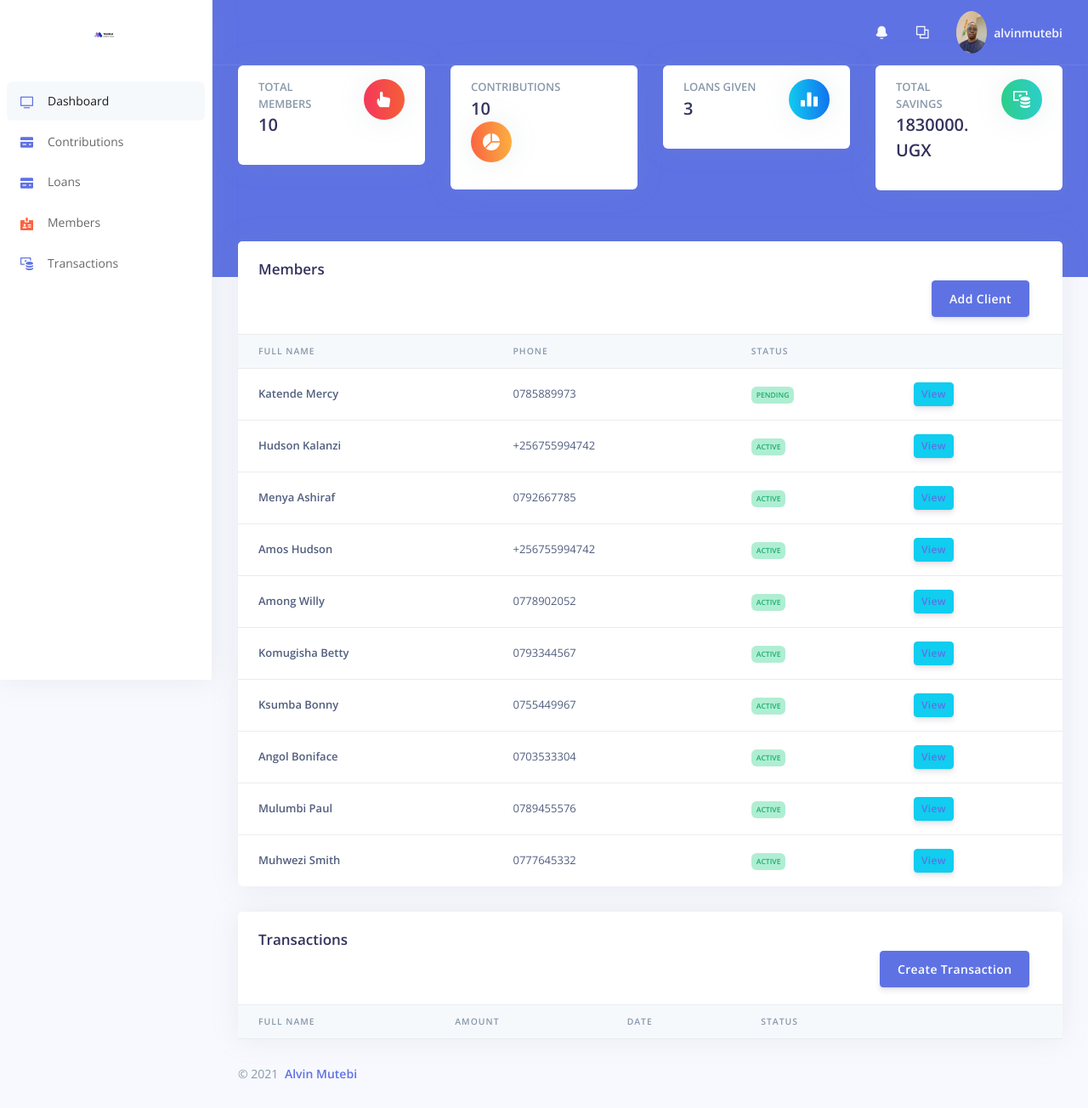
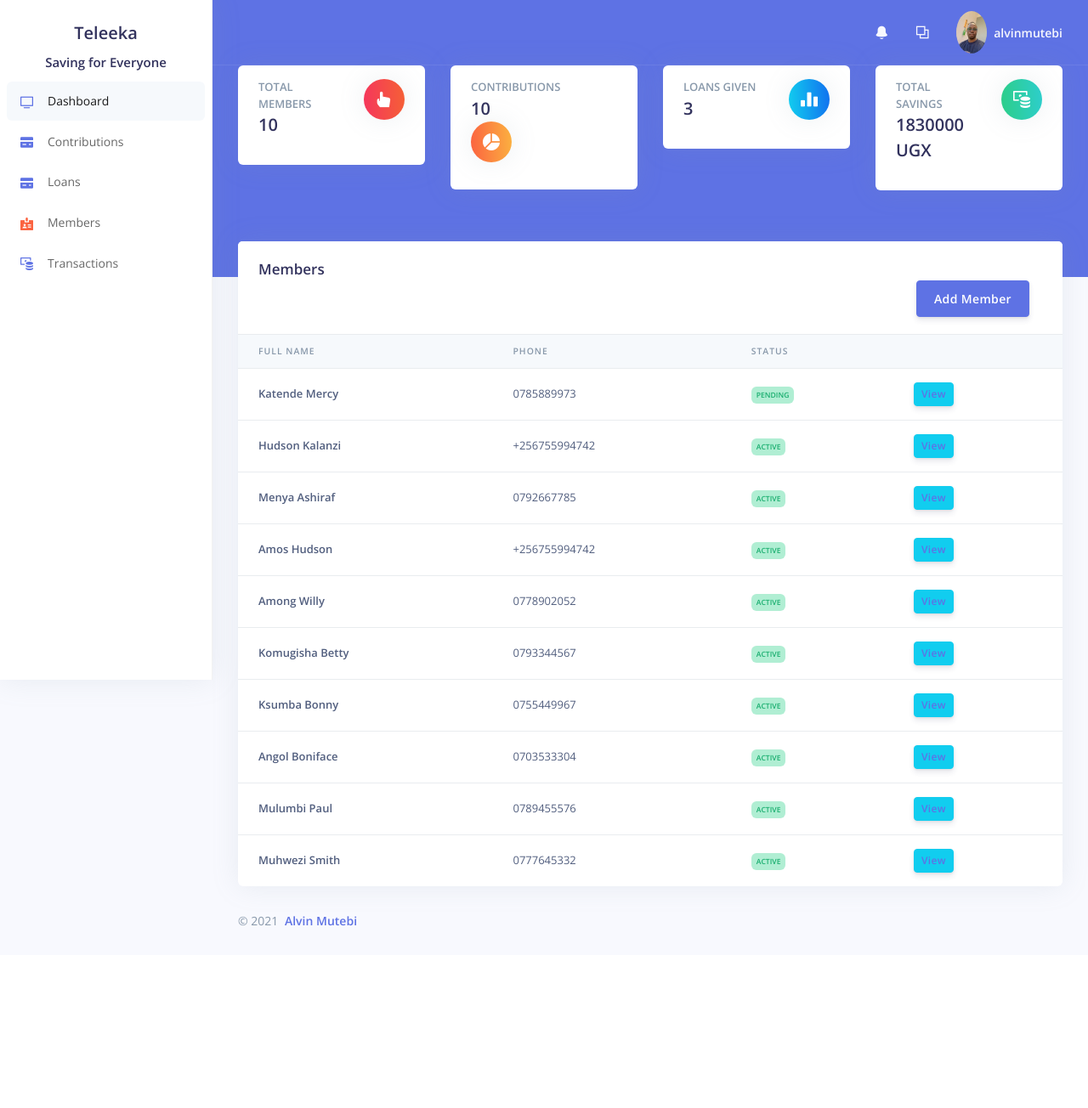
Before and after one commit to alvienzo720/Teleeka_Sacco_Manger-master, a Django app: page / in a window 1280 px wide. Shown: the whole page at 85% size. After the commit the page ends 1090 px from the top, so only its background shows below. Run offline with Django 3.2, Linux system fonts and the light colour scheme; a user stored in the database is signed in; data comes from the database, SQL or seed files in the repository; both versions use the stored data as it was after the commit; lists and menus that the app fills with data are empty; some libraries are stand-ins or nearby versions.

Commit message:
some changes to the UI

```diff
--- a/teleeka/forms.py
+++ b/teleeka/forms.py
@@ -7,12 +7,6 @@ from django.contrib.auth.forms import UserCreationForm
 from django.contrib.auth.models import User
 
 from .models import *
-
-
-# class CreateUserForm(UserCreationForm):
-# 	class Meta:
-# 		model = User
-# 		fields = ['username','email','password1', 'password2']
 
 class LoginForm(forms.Form):
     username = forms.CharField(
--- a/teleeka/templates/teleeka/deleteDeposit.html
+++ b/teleeka/templates/teleeka/deleteDeposit.html
@@ -31,7 +31,7 @@
 <div class="row">
 	<div class="col-md-6">
 		<div class="crad card-body">
-		<p>Are you sure you want to delete this deposit for "{{deposit}}"?</p>
+		<p>Are you sure you want to delete this Contribution for "{{deposit}}"?</p>
 			<form action="{% url 'deleteDeposit' deposit.id %}" method="POST">
 
 				{% csrf_token %}
--- a/teleeka/templates/teleeka/delteClient.html
+++ b/teleeka/templates/teleeka/delteClient.html
@@ -30,7 +30,7 @@
 <div class="row">
 	<div class="col-md-6">
 		<div class="crad card-body">
-		<p>Are you sure you want to delete client "{{client}}"?</p>
+		<p>Are you sure you want to delete Member "{{client}}"?</p>
 			<form action="{% url 'deleteClient' client.id %}" method="POST">
 
 				{% csrf_token %}
--- a/teleeka/templates/teleeka/head.html
+++ b/teleeka/templates/teleeka/head.html
@@ -7,7 +7,8 @@
       <!-- Brand -->
       <div class="sidenav-header  align-items-center">
         <a class="navbar-brand" href="javascript:void(0)">
-          <img src="{% static 'assets/img/brand/TELEEKA.png' %}" height="144px"class="navbar-brand-img" alt="...">
+          <h2>Teleeka </h2>
+          <h4>Saving for Everyone</h4>
         </a>
       </div>
       <div class="navbar-inner">
@@ -101,10 +102,6 @@
                 <div class="dropdown-header noti-title">
                   <h6 class="text-overflow m-0">Welcome!</h6>
                 </div>
-                <a href="#!" class="dropdown-item">
-                  <i class="ni ni-single-02"></i>
-                  <span>My profile</span>
-                </a>
                 <div class="dropdown-divider"></div>
                 <a href="{% url 'logout' %}" class="dropdown-item">
                   <i class="ni ni-user-run"></i>
@@ -190,7 +187,7 @@
                   <div class="row">
                     <div class="col">
                       <h5 class="card-title text-uppercase text-muted mb-0">Total Savings</h5>
-                      <span class="h2 font-weight-bold mb-0">{{all_time_contributions}}. UGX</span>
+                      <span class="h2 font-weight-bold mb-0">{{all_time_contributions}} UGX</span>
                     </div>
                     <div class="col-auto">
                       <div class="icon icon-shape bg-gradient-green text-white rounded-circle shadow">
--- a/teleeka/templates/teleeka/index.html
+++ b/teleeka/templates/teleeka/index.html
@@ -28,7 +28,7 @@
                 </div>
               </div>
                 <div class="col text-right">
-                  <a href="{% url 'createClient' %}" class="btn btn-md btn-primary" >Add Client</a>
+                  <a href="{% url 'createClient' %}" class="btn btn-md btn-primary" >Add Member</a>
                 </div>
             </div>
             <div class="table-responsive">
@@ -64,64 +64,6 @@
           </div>
         </div>
       </div>
-      <div class="row">
-         <div class="col">
-          <div class="card">
-            <div class="card-header border-0">
-              <div class="row align-items-center">
-                <div class="col">
-                  <h3 class="mb-0">Transactions</h3>
-                </div>
-              </div>
-                 <div class="col text-right">
-                  <a href="{% url 'transactions' %}" class="btn btn-md btn-primary">Create Transaction</a>
-                </div>
-            </div>
-            <div class="table-responsive">
-              <!-- Projects table -->
-              <table class="table align-items-center table-flush">
-                <thead class="thead-light">
-                  <tr>
-                    <th scope="col">Full name</th>
-                    <th scope="col">Amount</th>
-                    <th scope="col">Date</th>
-                     <th>Status</th>
-                    <th></th>
-                    <th></th>
-                  </tr>
-                </thead>
-                <tbody>
-                 {% for trans in transactions %}
-                  <tr>
-                    <th scope="row">
-                     {{trans.clientName}}
-                    </th>
-                    <td>
-                     {{trans.amount}}
-                    </td>
-                    <td>{{trans.date_created}}</td>
-                    </td>
-                    <td><a href="#" class="badge badge-info">{{trans.status}}</a></td>
-                    <td>
-                      <button class="btn btn-icon btn-3 btn-success" type="button">
-                        <span class="btn-inner--icon"><i class="ni ni-ruler-pencil"></i></span>
-                         <span class="btn-inner--text">Edit</span>
-                     </button>
-                     <button class="btn btn-icon btn-3 btn-danger" type="button">
-                        <span class="btn-inner--icon"><i class="ni ni-fat-remove"></i></span>
-                         <span class="btn-inner--text">Delete</span>
-                     </button>
-                    </td>
-                  </tr>
-               {% endfor %}
-                </tbody>
-              </table>
-            </div>
-          </div>
-        </div>
-
-
-      </div>
       <!-- Footer -->
       <footer class="footer pt-0">
         <div class="row align-items-center justify-content-lg-between">
--- a/teleeka/urls.py
+++ b/teleeka/urls.py
@@ -31,4 +31,5 @@ urlpatterns = [
 
 
 
+
 ]
```
Also changed, not shown: teleeka/templates/teleeka/clientspage.html (+11 -16 lines), teleeka/templates/teleeka/deposit.html (+12 -10 lines), teleeka/templates/teleeka/profile.html (+5 -4 lines), teleeka/templates/teleeka/transactions.html (+3 -5 lines), teleeka/templates/teleeka/withdrawl.html (+11 -9 lines), teleeka/views.py (+1 -20 lines), db.sqlite3, static/assets/img/brand/TELEEKA.png, 6 other files.
